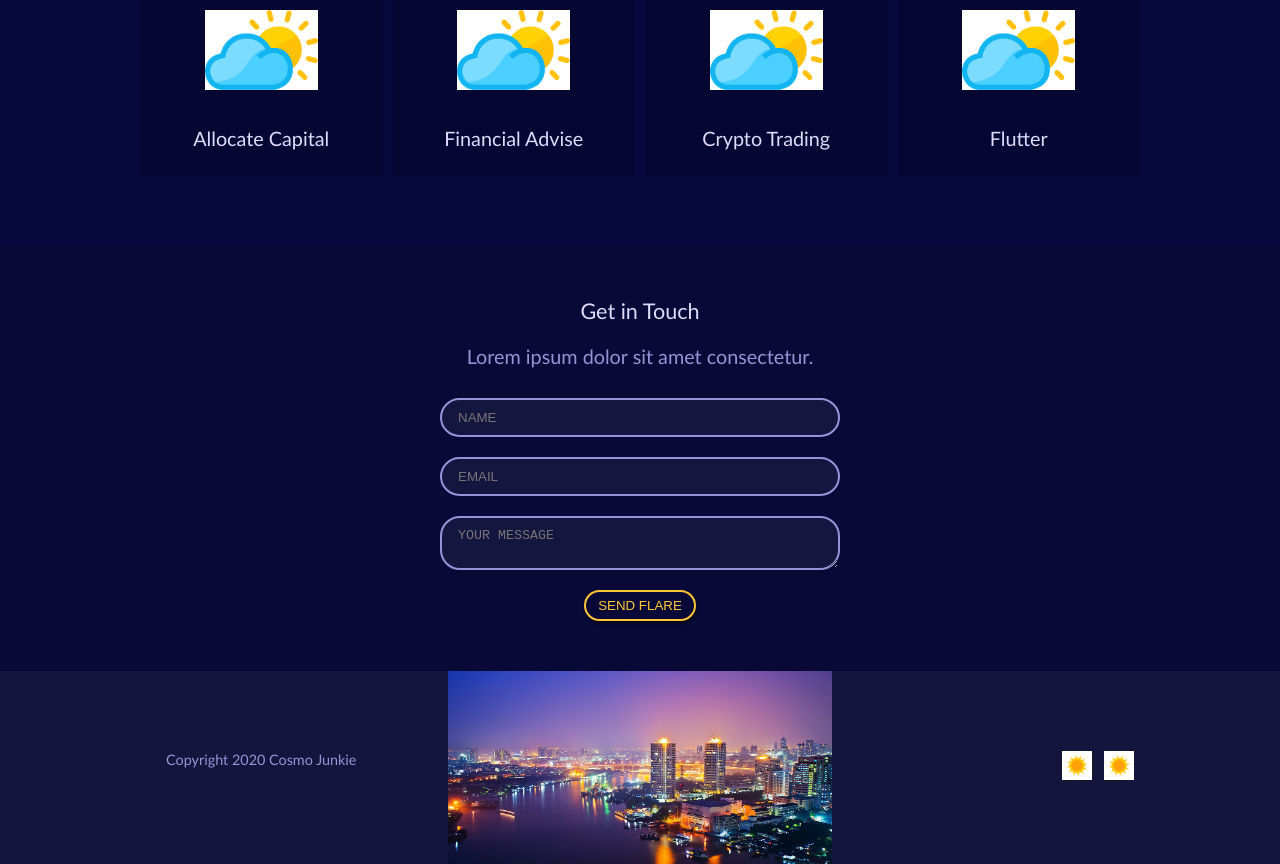
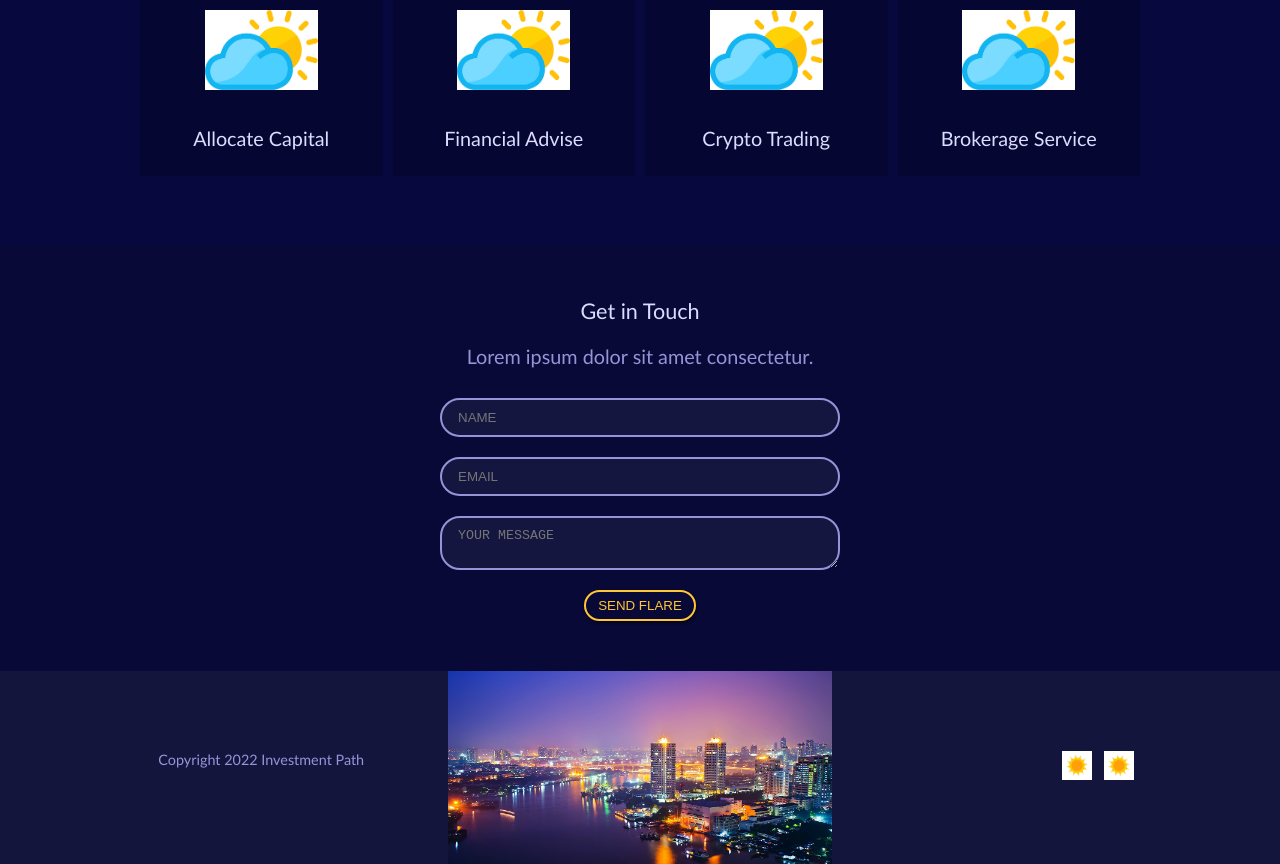
Before and after one commit to Ojokunle/Responsive-web, a plain HTML site: page index.html in a window 1280 px wide. Shown: the part 1140-2004 px from the top of the page. Drawn offline with Linux system fonts and the light colour scheme.

Commit message:
modify the index.html file

```diff
--- a/index.html
+++ b/index.html
@@ -64,7 +64,7 @@
             </li>
             <li>
                 <img src="images/download.png" alt="comet">
-                <h4>Flutter</h4>
+                <h4>Brokerage Service</h4>
             </li>
         </ul>
     </section>
@@ -80,7 +80,7 @@
     </section>
     <footer>
         <div class="grid">
-            <p class="copyright">Copyright 2020 Cosmo Junkie</p>
+            <p class="copyright">Copyright 2022 Investment Path</p>
             <ul class="social">
                 <li><a href=""><img src="images/sun.jpeg" alt=""></a></li>
                 <li><a href=""><img src="images/sun.jpeg" alt=""></a></li>
```
